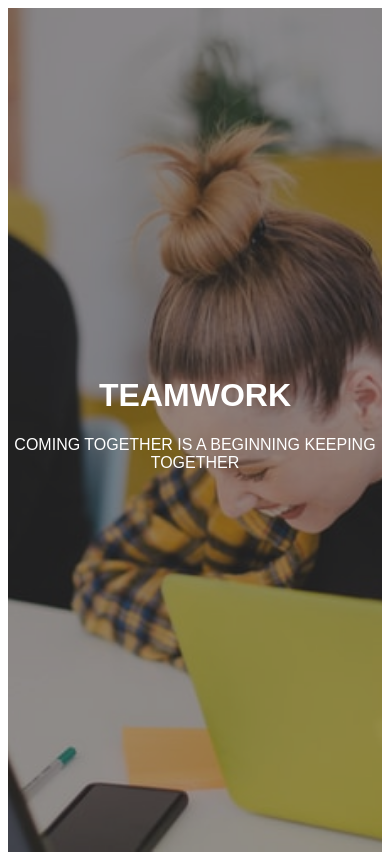
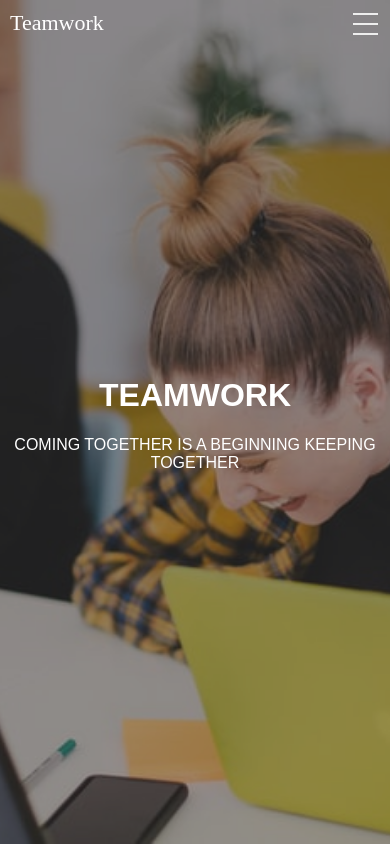
Before and after one commit to Anna-12-Mer/miniProject-, a plain HTML site: page index.html in a window 390 px wide. Drawn offline with Linux system fonts and the light colour scheme.

Commit message:
add a nav bar section

```diff
--- a/css/main.css
+++ b/css/main.css
@@ -1,5 +1,6 @@
 body, html {
     height: 100%;
+    margin: 0%;
   }
 
 .home{
@@ -24,3 +25,96 @@ body, html {
     margin-right: -50%;
     transform: translate(-50%, -50%)
 }
+* {
+    box-sizing: border-box;
+  }
+
+  .nav {
+    height: 50px;
+    width: 100%;
+    background-color: #4d4d4d00;
+    position: relative;
+  }
+
+  .nav > .nav-header {
+    display: inline;
+  }
+
+  .nav > .nav-header > .nav-title {
+    display: inline-block;
+    font-size: 22px;
+    color: #fff;
+    padding: 10px 10px 10px 10px;
+  }
+
+  .nav > .nav-btn {
+    display: none;
+  }
+
+  .nav > .nav-links {
+    display: inline;
+    float: right;
+    font-size: 18px;
+  }
+
+  .nav > .nav-links > a {
+    display: inline-block;
+    padding: 13px 10px 13px 10px;
+    text-decoration: none;
+    color: #efefef;
+  }
+
+  .nav > .nav-links > a:hover {
+    background-color: #f8c765;
+
+  }
+
+  .nav > #nav-check {
+    display: none;
+  }
+
+  @media (max-width:600px) {
+    .nav > .nav-btn {
+      display: inline-block;
+      position: absolute;
+      right: 0px;
+      top: 0px;
+    }
+    .nav > .nav-btn > label {
+      display: inline-block;
+      width: 50px;
+      height: 50px;
+      padding: 13px;
+    }
+    .nav > .nav-btn > label:hover,.nav  #nav-check:checked ~ .nav-btn > label {
+      background-color: rgba(0, 0, 0, 0.3);
+    }
+    .nav > .nav-btn > label > span {
+      display: block;
+      width: 25px;
+      height: 10px;
+      border-top: 2px solid #eee;
+    }
+    .nav > .nav-links {
+      position: absolute;
+      display: block;
+      width: 100%;
+      background-color: #333;
+      height: 0px;
+      transition: all 0.3s ease-in;
+      overflow-y: hidden;
+      top: 50px;
+      left: 0px;
+    }
+    .nav > .nav-links > a {
+      display: block;
+      width: 100%;
+    }
+    .nav > #nav-check:not(:checked) ~ .nav-links {
+      height: 0px;
+    }
+    .nav > #nav-check:checked ~ .nav-links {
+      height: calc(100vh - 50px);
+      overflow-y: auto;
+    }
+  }
--- a/index.html
+++ b/index.html
@@ -5,11 +5,40 @@
     <meta name="viewport" content="width=device-width, initial-scale=1.0">
     <title>teamwork</title>
     <link rel="stylesheet" href="css/main.css">
+    <link rel="stylesheet" href="https://cdnjs.cloudflare.com/ajax/libs/font-awesome/4.7.0/css/font-awesome.min.css">
+
 </head>
 <body>
-    <!--Home Section-->
     <div class="container-fluid home">
         <div class="container cover-home">
+    <!--nav bar-->
+
+    <div class="nav">
+        <input type="checkbox" id="nav-check">
+        <div class="nav-header">
+          <div class="nav-title">
+            Teamwork
+          </div>
+        </div>
+        <div class="nav-btn">
+          <label for="nav-check">
+            <span></span>
+            <span></span>
+            <span></span>
+          </label>
+        </div>
+
+        <div class="nav-links">
+          <a href="//github.io/jo_geek" target="_blank">Github</a>
+          <a href="http://stackoverflow.com/users/4084003/" target="_blank">Stackoverflow</a>
+          <a href="https://in.linkedin.com/in/jonesvinothjoseph" target="_blank">LinkedIn</a>
+          <a href="https://codepen.io/jo_Geek/" target="_blank">Codepen</a>
+          <a href="https://jsfiddle.net/user/jo_Geek/" target="_blank">JsFiddle</a>
+        </div>
+      </div>
+    <!--nav bar-->
+
+    <!--Home Section-->
             <div class="titel">
                 <h1> teamwork  </h1>
                 <p>Coming together is a beginning keeping together</p>
```
